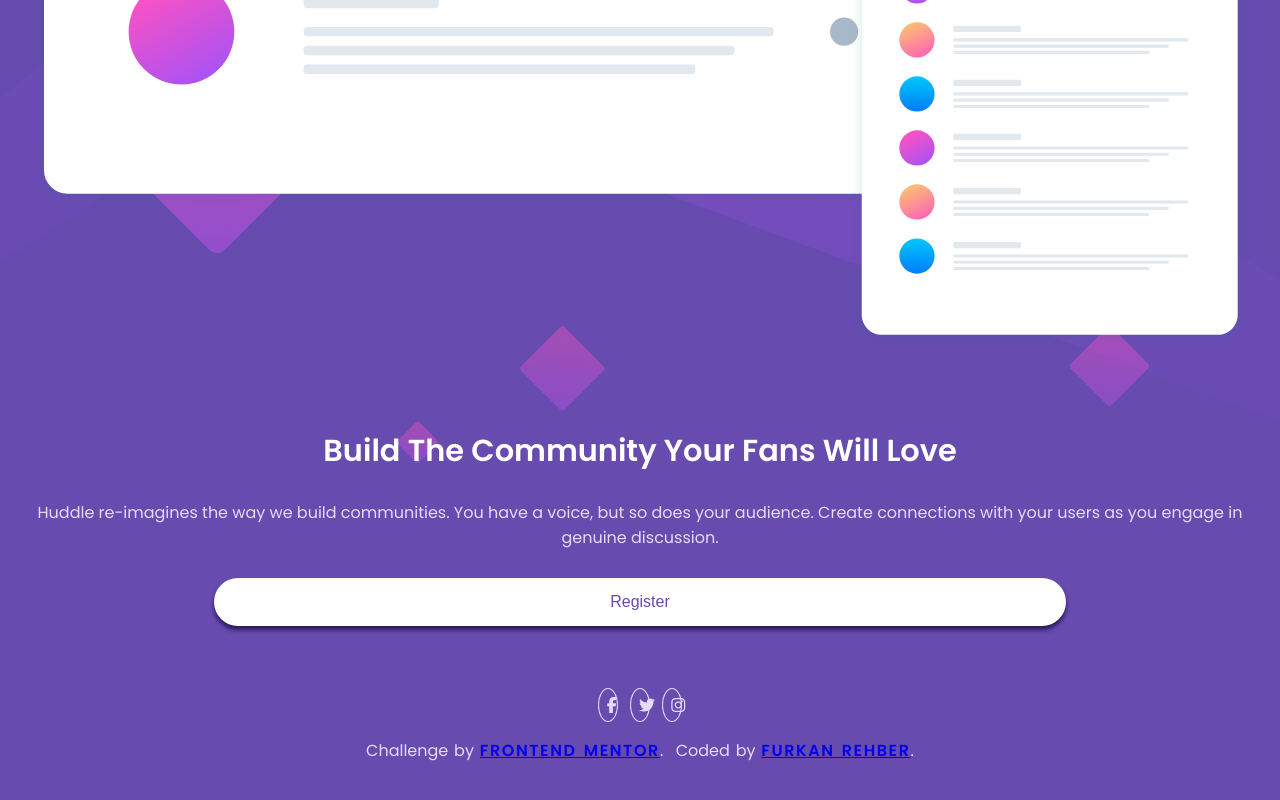
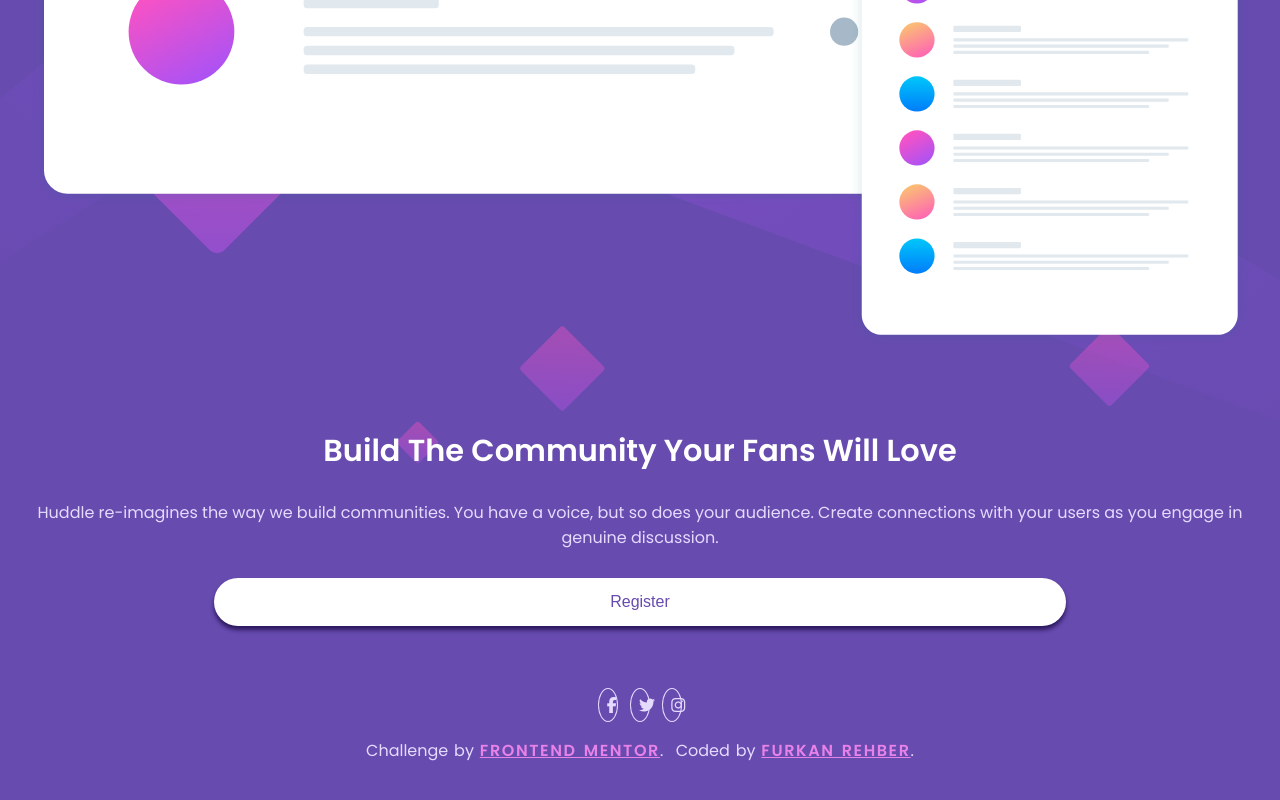
Before and after one commit to rehberbey/Frontend-Mentor-Challenges, a plain HTML site: page huddle-landing-page-with-single-introductory-section-master/dist/index.html in a window 1280 px wide. Shown: the part 808-1608 px from the top of the page. Drawn offline with Linux system fonts and the light colour scheme.

Commit message:
Minor fixes

```diff
--- a/huddle-landing-page-with-single-introductory-section-master/src/scss/style.scss
+++ b/huddle-landing-page-with-single-introductory-section-master/src/scss/style.scss
@@ -35,6 +35,7 @@ h1 {
 }
 
 a {
+    color: var(--c-hover);
     &:hover {
         text-decoration: none;
     }
@@ -50,6 +51,8 @@ body {
     > {
         * {
             margin-block: 3em;
+            max-inline-size: 85rem;
+            margin-inline: auto;
         }
         header {
             > img {
```
Also changed, not shown: huddle-landing-page-with-single-introductory-section-master/dist/css/style.css, 1 other file.
